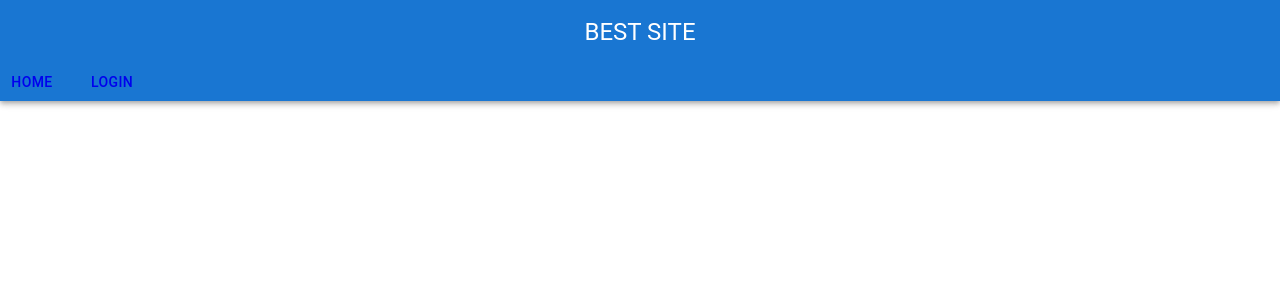
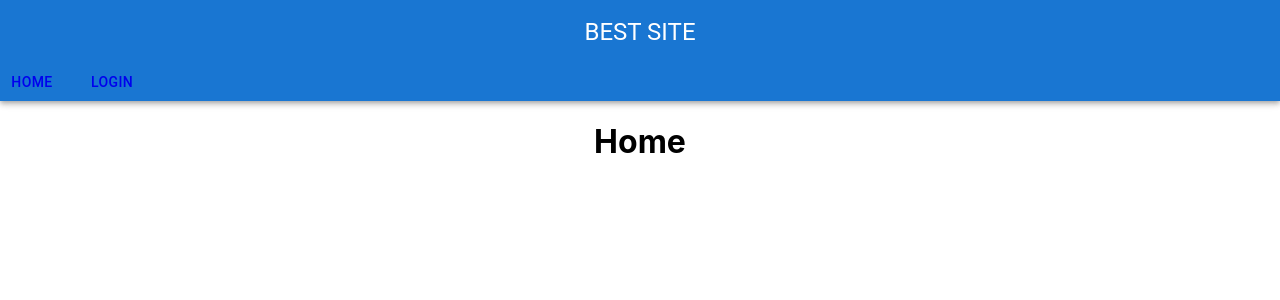
Before and after one commit to Ansh1902396/ISD-project-lnmiit, a React (Create React App) app in the folder project/: page / in a window 1280 px wide. Shown: the top 300 px of the page. Built offline with nearby package versions, Linux system fonts and the light colour scheme; the HTML template or start-up script is replaced by a standard one.

Commit message:
modified:   project/src/App.js

```diff
--- a/project/src/App.js
+++ b/project/src/App.js
@@ -11,8 +11,8 @@ function App(){
       <Navbar/>
 
       <Routes>
-        <Route path = "/" element = {Home}></Route>
-        <Route path = "/Login" element = {Login}></Route>
+        <Route path = "/" element = {<Home/>}></Route>
+        <Route path = "/Login" element = {<Login/>}></Route>
       </Routes>
 
 
```
